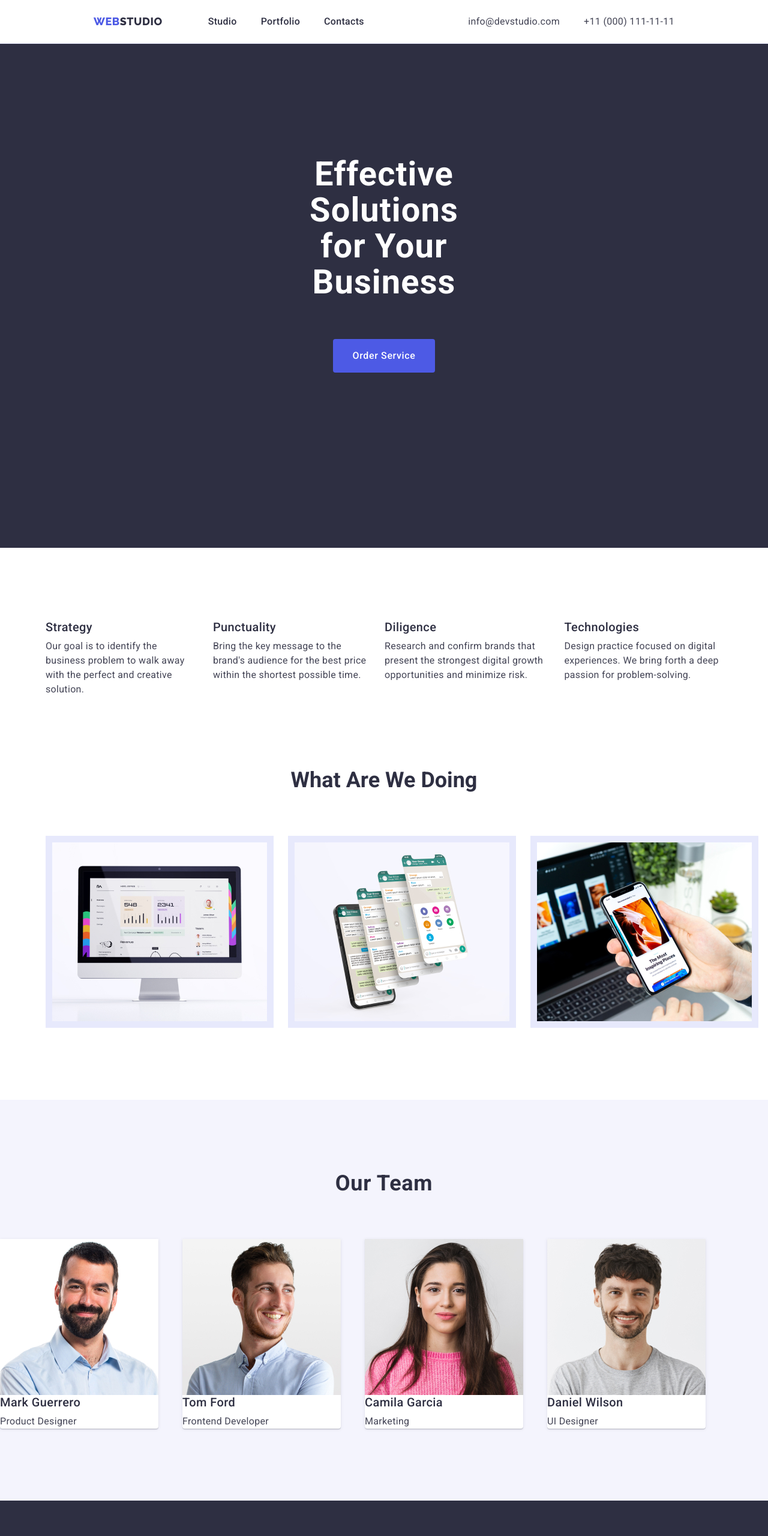
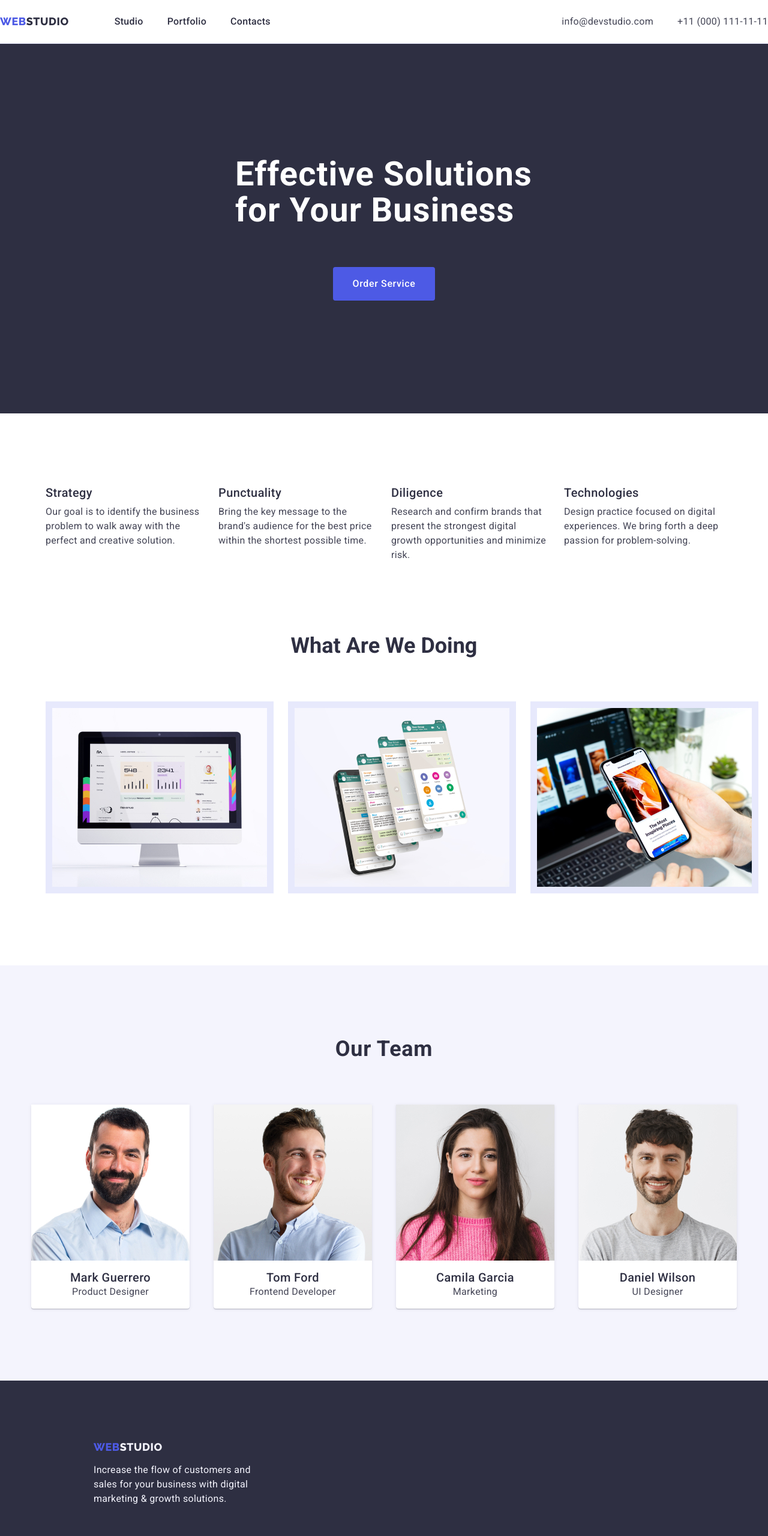
Before and after one commit to SergiiShch81/goit-markup-hw-03, a plain HTML site: page index.html in a window 1280 px wide. Shown: the top 2560 px of the page at 60% size. Drawn offline with nearby package versions, Linux system fonts and the light colour scheme.

Commit message:
commit-3

```diff
--- a/css/styles.css
+++ b/css/styles.css
@@ -93,10 +93,10 @@ ul {
 .header-container {
   display: flex;
   border-bottom: 1px solid #e7e9fc;
-  padding-left: 156px;
-  padding-right: 156px;
-  padding-top: 24px;
-  padding-bottom: 24px;
+
+  padding: 24px 0;
+  border-bottom: 1px solid #e7e9fc;
+  justify-content: center;
 }
 
 .header-menu {
@@ -180,16 +180,17 @@ ul {
 
 .hero-container {
   background-color: #2e2f42;
-  padding: 188px 472px 292px 472px;
+  padding: 188px 0;
 }
 
 .hero-headline {
   font-size: 56px;
   line-height: 1.07;
-  text-align: center;
   letter-spacing: 0.02em;
   color: #ffffff;
+  width: 100%;
   max-width: 496px;
+  margin: 0 auto;
   margin-bottom: 64px;
 }
 
@@ -204,10 +205,9 @@ ul {
   cursor: pointer;
   border-radius: 4px;
   border: none;
-  display: flex;
+  display: block;
   min-width: 169px;
   height: 56px;
-  align-items: center;
   padding: 16px 32px;
   margin: 0 auto;
 }
@@ -224,8 +224,7 @@ ul {
   width: 100%;
   max-width: 1128px;
   display: flex;
-  padding-top: 120px;
-  padding-bottom: 120px;
+  padding: 120px 0;
 }
 .about-list {
   list-style-type: none; /* Убирает буллиты */
@@ -239,7 +238,7 @@ ul {
   margin-bottom: 8px;
 }
 .about-list-item {
-  width: calc((100% - 24 * 3) / 4);
+  width: calc((100% - 24px * 3) / 4);
 }
 
 .lead {
@@ -264,7 +263,7 @@ ul {
 }
 
 .list-do {
-  width: calc((100% - 24 * 2) / 3);
+  width: calc((100% - 24px * 2) / 3);
   gap: 24px;
 }
 .wedoing-items {
@@ -282,29 +281,33 @@ ul {
 /*--------------------------------- Our team styles*/
 
 .conteiner-team {
+  display: block;
   width: 100%;
-  min-width: 264px;
+  max-width: 1440px;
   background-color: #f4f4fd;
-  padding-top: 120px;
-  padding-bottom: 120px;
+
+  padding: 120px 0;
+  gap: 24px;
 }
 .team-item {
   box-shadow: 0px 1px 6px rgba(46, 47, 66, 0.08),
     0px 1px 1px rgba(46, 47, 66, 0.16), 0px 2px 1px rgba(46, 47, 66, 0.08);
   border-radius: 0px 0px 4px 4px;
+  width: ((100% - 3 * 24px) / 4);
 }
 
 .container-people {
-  width: 100%;
-  max-width: 232px;
-  justify-content: center;
+  padding: 16px 32px;
 }
 
 .title-team {
-  margin-bottom: 8px;
+  text-align: center;
+}
+.lead-team {
+  text-align: center;
 }
 .list-team {
-  display: flex;
+  justify-content: center;
 }
 
 .team-title {
@@ -319,16 +322,15 @@ ul {
 
 .team-item {
   background-color: #ffffff;
-  width: calc((100% - 24 * 8) / 4);
 }
 
 /*-------------------------------footer styles*/
 
 .container-footer {
   background-color: #2e2f42;
-
-  padding-top: 101.5px;
-  padding-bottom: 100px;
+  width: 100%;
+  max-width: 1440px;
+  padding: 100px 0;
   padding-left: 156px;
 }
 
@@ -336,10 +338,10 @@ ul {
   display: flex;
   width: 100%;
   max-width: 264px;
-  margin-top: 17.5px;
 }
 
 .link-footer-logo {
+  display: inline-block;
   font-family: Raleway, sans-serif;
   font-style: normal;
   font-weight: 800;
@@ -348,6 +350,7 @@ ul {
   letter-spacing: 0.03em;
   text-transform: uppercase;
   color: #4d5ae5;
+  margin-bottom: 16px;
 }
 
 /*------------------------Portfolio  list styles*/
--- a/index.html
+++ b/index.html
@@ -18,10 +18,7 @@
     />
     <link
       rel="stylesheet"
-      href="https://cdnjs.cloudflare.com/ajax/libs/modern-normalize/2.0.0/modern-normalize.css"
-      integrity="sha512-gA2Bvu0/hw4oj0Lp8ZHjK+o3S4BE5m8d/wNVy6ktKLhHKPpWLQwv9ixzuWirWOakoJqlBdePq2NhoCaUOQ5npQ=="
-      crossorigin="anonymous"
-      referrerpolicy="no-referrer"
+      href="node_modules/modern-normalize/modern-normalize.css"
     />
     <link rel="stylesheet" href="./css/styles.css" />
   </head>
@@ -73,7 +70,7 @@
 
       <!-------------About section_with hidden h2-->
       <section class="about">
-        <div class="about-conteiner">
+        <div class="container about-conteiner">
           <h2 class="visually-hidden" hidden>Our Advanteges</h2>
           <ul class="list about-list">
             <li class="about-list-item">
@@ -109,7 +106,7 @@
       </section>
       <!-----------------We doing section_3-->
       <section class="wedoing">
-        <div class="container-do">
+        <div class="container container-do">
           <h2 class="wedoing-title">What are we doing</h2>
           <ul class="list list-do">
             <li class="wedoing-items">
```
Also changed, not shown: portfolio.html (+1 -4 lines).
